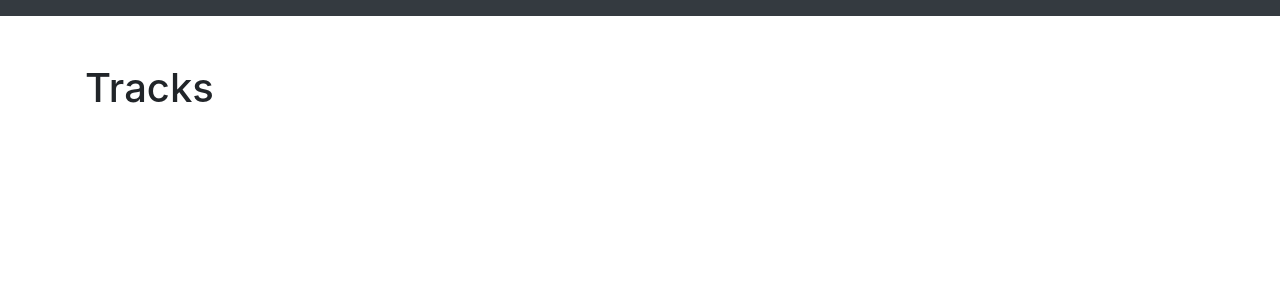
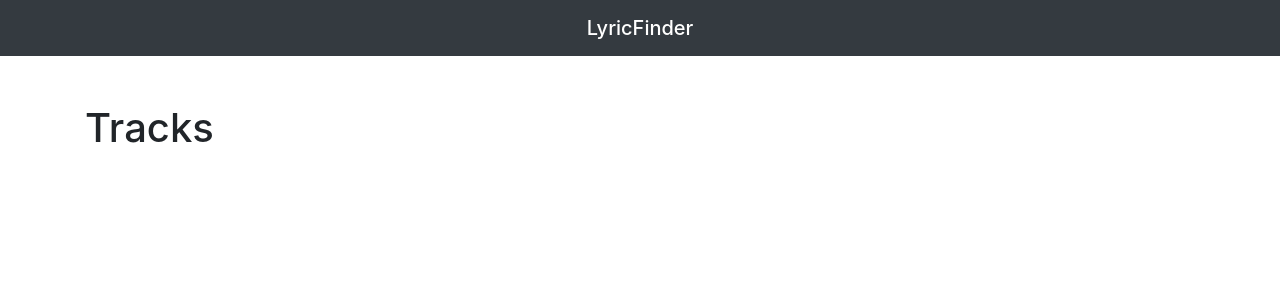
Before and after one commit to TonyChen0724/lyric_search, a React (Create React App) app: page / in a window 1280 px wide. Shown: the top 300 px of the page. Built offline with nearby package versions, Linux system fonts and the light colour scheme.

Commit message:
bug fixed

```diff
--- a/src/components/layout/Navbar.js
+++ b/src/components/layout/Navbar.js
@@ -3,8 +3,9 @@ import React from 'react';
 const Navbar = () => {
   return (
     <nav className="navbar navbar-dark bg-dark mb-5">
-
-    </nav>);
+      <span className="navbar-brand mb-0 h1 mx-auto">LyricFinder</span>
+    </nav>
+    );
 }
 
 export default Navbar;
```
